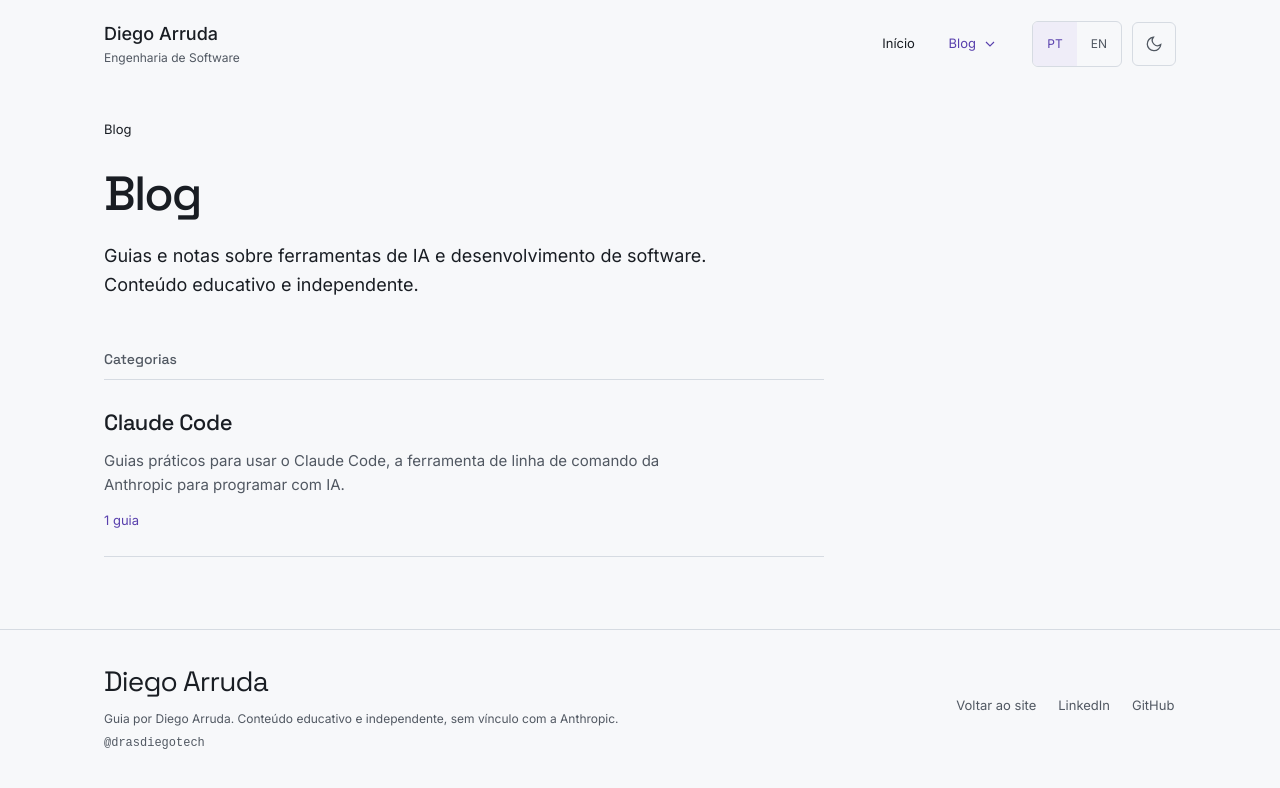
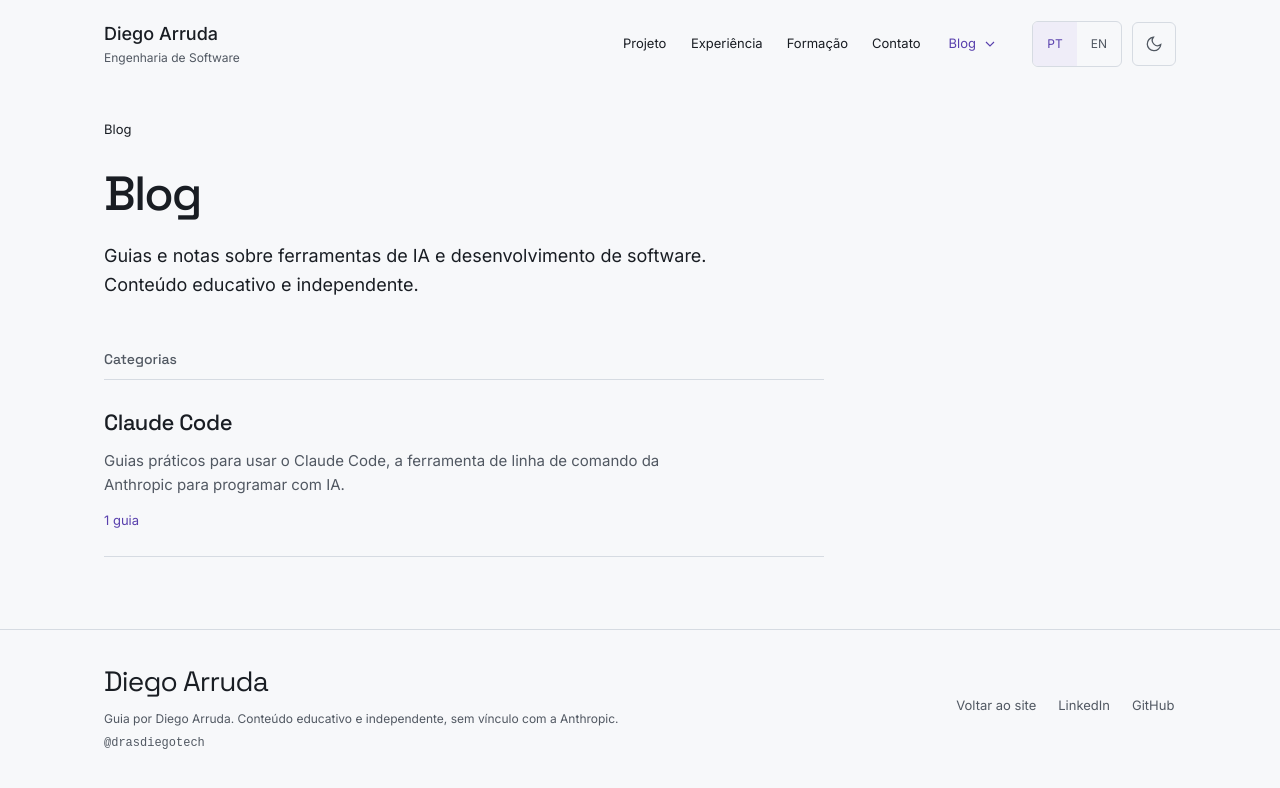
Before and after one commit to drasdiego/drasdiego-site, a Next.js app: page /blog in a window 1280 px wide. Shown: the top 788 px of the page. Built offline with nearby package versions, Linux system fonts and the light colour scheme.

Commit message:
feat(blog): menu completo do site no cabeçalho do blog e menu Blog com setinha na home

```diff
--- /dev/null
+++ b/components/BlogMenu.tsx
@@ -0,0 +1,68 @@
+'use client';
+
+import { useEffect, useId, useRef, useState } from 'react';
+import Link from 'next/link';
+import { usePathname } from 'next/navigation';
+import type { BlogMenuData } from '@/lib/blog-menu';
+
+export function BlogMenu({ data }: { data: BlogMenuData }) {
+  const pathname = usePathname();
+  const panelId = useId();
+  const [open, setOpen] = useState(false);
+  const box = useRef<HTMLDivElement>(null);
+  const button = useRef<HTMLButtonElement>(null);
+
+  useEffect(() => {
+    setOpen(false);
+  }, [pathname]);
+
+  useEffect(() => {
+    if (!open) return;
+    const onKeyDown = (event: KeyboardEvent) => {
+      if (event.key !== 'Escape') return;
+      setOpen(false);
+      button.current?.focus();
+    };
+    const onPointer = (event: MouseEvent | TouchEvent) => {
+      if (box.current && !box.current.contains(event.target as Node)) setOpen(false);
+    };
+    document.addEventListener('keydown', onKeyDown);
+    document.addEventListener('mousedown', onPointer);
+    document.addEventListener('touchstart', onPointer);
+    return () => {
+      document.removeEventListener('keydown', onKeyDown);
+      document.removeEventListener('mousedown', onPointer);
+      document.removeEventListener('touchstart', onPointer);
+    };
+  }, [open]);
+
+  return (
+    <div
+      ref={box}
+      className="blog-menu"
+      onBlur={(event) => {
+        if (open && !box.current?.contains(event.relatedTarget as Node | null)) setOpen(false);
+      }}
+    >
+      <button ref={button} type="button" className="blog-menu-btn" aria-expanded={open} aria-controls={panelId} onClick={() => setOpen((v) => !v)}>
+        <span>{data.label}</span>
+        <svg viewBox="0 0 24 24" fill="none" stroke="currentColor" strokeWidth="1.7" aria-hidden="true" className={open ? 'open' : undefined}>
+          <path d="m6 9 6 6 6-6" />
+        </svg>
+      </button>
+      <div id={panelId} className="blog-menu-panel" hidden={!open}>
+        <Link href={data.rootHref} className="blog-menu-all">{data.allGuides}</Link>
+        {data.categories.map((cat) => (
+          <div key={cat.href} className="blog-menu-cat">
+            <Link href={cat.href}>{cat.name}</Link>
+            <ul>
+              {cat.guides.map((g) => (
+                <li key={g.href}><Link href={g.href}>{g.title}</Link></li>
+              ))}
+            </ul>
+          </div>
+        ))}
+      </div>
+    </div>
+  );
+}
--- a/components/BlogPages.tsx
+++ b/components/BlogPages.tsx
@@ -1,6 +1,7 @@
 import Link from 'next/link';
 import type { Lang } from '@/types';
-import { BLOG_UI, CATEGORIES, blogPaths, blogRoot, blogStructuredData, formatDate, guidesIn } from '@/lib/blog';
+import { BLOG_UI, CATEGORIES, blogPaths, blogRoot, blogStructuredData, buildBlogMenu, formatDate, guidesIn } from '@/lib/blog';
+import { siteSections } from '@/lib/site-nav';
 import type { Block, Category, Guide } from '@/lib/blog';
 import { BlogShell } from './BlogShell';
 import { CopyButton } from './CopyButton';
@@ -78,7 +79,7 @@ export function BlogHomePage({ lang }: { lang: Lang }) {
   const name = ui.blog;
   const json = blogStructuredData(lang, [{ name, sub: '' }]);
   return (
-    <BlogShell lang={lang} paths={blogPaths('')}>
+    <BlogShell lang={lang} paths={blogPaths('')} sections={siteSections(lang)} menu={buildBlogMenu(lang)}>
       <script type="application/ld+json" dangerouslySetInnerHTML={{ __html: json }} />
       <div className="wrap blog-page">
         <Crumbs lang={lang} items={[{ name }]} />
@@ -110,7 +111,7 @@ export function BlogCategoryPage({ lang, category }: { lang: Lang; category: Cat
   const guides = guidesIn(category.slug);
   const json = blogStructuredData(lang, [{ name: ui.blog, sub: '' }, { name: c.name, sub: `/${category.slug}` }]);
   return (
-    <BlogShell lang={lang} paths={blogPaths(`/${category.slug}`)}>
+    <BlogShell lang={lang} paths={blogPaths(`/${category.slug}`)} sections={siteSections(lang)} menu={buildBlogMenu(lang)}>
       <script type="application/ld+json" dangerouslySetInnerHTML={{ __html: json }} />
       <div className="wrap blog-page">
         <Crumbs lang={lang} items={[{ name: ui.blog, href: blogRoot(lang) }, { name: c.name }]} />
@@ -143,7 +144,7 @@ export function BlogGuidePage({ lang, category, guide }: { lang: Lang; category:
     { headline: g.title, description: g.description, published: guide.published },
   );
   return (
-    <BlogShell lang={lang} paths={blogPaths(`/${category.slug}/${guide.slug}`)}>
+    <BlogShell lang={lang} paths={blogPaths(`/${category.slug}/${guide.slug}`)} sections={siteSections(lang)} menu={buildBlogMenu(lang)}>
       <script type="application/ld+json" dangerouslySetInnerHTML={{ __html: json }} />
       <article className="wrap blog-page">
         <Crumbs lang={lang} items={[{ name: ui.blog, href: blogRoot(lang) }, { name: c.name, href: `${blogRoot(lang)}/${category.slug}` }, { name: g.short }]} />
--- a/components/BlogShell.tsx
+++ b/components/BlogShell.tsx
@@ -4,75 +4,33 @@ import { useEffect, useRef, useState } from 'react';
 import Link from 'next/link';
 import { usePathname } from 'next/navigation';
 import type { Lang } from '@/types';
-import { BLOG_HANDLE, BLOG_UI, CATEGORIES, blogRoot, guidesIn } from '@/lib/blog';
+import { BLOG_HANDLE, BLOG_UI } from '@/lib/blog';
+import type { BlogMenuData } from '@/lib/blog-menu';
+import type { NavSection } from '@/lib/site-nav';
 import { LINKS } from '@/lib/icons';
 import { useTweaks } from '@/hooks/useTweaks';
+import { useScrolled } from '@/hooks/useScrolled';
+import { BlogMenu } from './BlogMenu';
 
-function BlogMenu({ lang }: { lang: Lang }) {
-  const ui = BLOG_UI[lang];
-  const pathname = usePathname();
-  const [open, setOpen] = useState(false);
-  const box = useRef<HTMLDivElement>(null);
-  const button = useRef<HTMLButtonElement>(null);
-
-  useEffect(() => {
-    setOpen(false);
-  }, [pathname]);
-
-  useEffect(() => {
-    if (!open) return;
-    const onKeyDown = (event: KeyboardEvent) => {
-      if (event.key !== 'Escape') return;
-      setOpen(false);
-      button.current?.focus();
-    };
-    const onPointer = (event: MouseEvent | TouchEvent) => {
-      if (box.current && !box.current.contains(event.target as Node)) setOpen(false);
-    };
-    document.addEventListener('keydown', onKeyDown);
-    document.addEventListener('mousedown', onPointer);
-    document.addEventListener('touchstart', onPointer);
-    return () => {
-      document.removeEventListener('keydown', onKeyDown);
-      document.removeEventListener('mousedown', onPointer);
-      document.removeEventListener('touchstart', onPointer);
-    };
-  }, [open]);
-
-  return (
-    <div
-      ref={box}
-      className="blog-menu"
-      onBlur={(event) => {
-        if (open && !box.current?.contains(event.relatedTarget as Node | null)) setOpen(false);
-      }}
-    >
-      <button ref={button} type="button" className="blog-menu-btn" aria-expanded={open} aria-controls="blog-menu-panel" onClick={() => setOpen((v) => !v)}>
-        <span>{ui.menu}</span>
-        <svg viewBox="0 0 24 24" fill="none" stroke="currentColor" strokeWidth="1.7" aria-hidden="true" className={open ? 'open' : undefined}>
-          <path d="m6 9 6 6 6-6" />
-        </svg>
-      </button>
-      <div id="blog-menu-panel" className="blog-menu-panel" hidden={!open}>
-        <Link href={blogRoot(lang)} className="blog-menu-all">{ui.allGuides}</Link>
-        {CATEGORIES.map((cat) => (
-          <div key={cat.slug} className="blog-menu-cat">
-            <Link href={`${blogRoot(lang)}/${cat.slug}`}>{cat[lang].name}</Link>
-            <ul>
-              {guidesIn(cat.slug).map((g) => (
-                <li key={g.slug}><Link href={`${blogRoot(lang)}/${cat.slug}/${g.slug}`}>{g[lang].title}</Link></li>
-              ))}
-            </ul>
-          </div>
-        ))}
-      </div>
-    </div>
-  );
-}
-
-export function BlogShell({ lang, paths, children }: { lang: Lang; paths: { pt: string; en: string }; children: React.ReactNode }) {
+export function BlogShell({
+  lang,
+  paths,
+  sections,
+  menu,
+  children,
+}: {
+  lang: Lang;
+  paths: { pt: string; en: string };
+  sections: NavSection[];
+  menu: BlogMenuData;
+  children: React.ReactNode;
+}) {
   const ui = BLOG_UI[lang];
   const { tweaks, set, hydrated } = useTweaks();
+  const scrolled = useScrolled(14);
+  const pathname = usePathname();
+  const [mobileOpen, setMobileOpen] = useState(false);
+  const burger = useRef<HTMLButtonElement>(null);
   const home = lang === 'en' ? '/en' : '/';
 
   useEffect(() => {
@@ -82,22 +40,23 @@ export function BlogShell({ lang, paths, children }: { lang: Lang; paths: { pt:
     root.setAttribute('data-density', tweaks.density);
   }, [hydrated, tweaks.dark, tweaks.density]);
 
-  return (
+  useEffect(() => {
+    setMobileOpen(false);
+  }, [pathname]);
+
+  useEffect(() => {
+    if (!mobileOpen) return;
+    const onKeyDown = (event: KeyboardEvent) => {
+      if (event.key !== 'Escape') return;
+      setMobileOpen(false);
+      burger.current?.focus();
+    };
+    document.addEventListener('keydown', onKeyDown);
+    return () => document.removeEventListener('keydown', onKeyDown);
+  }, [mobileOpen]);
+
+  const controls = () => (
     <>
-      <a className="skip-link" href="#conteudo">{ui.skip}</a>
-      <header className="nav blog-header">
-        <div className="nav-inner">
-          <Link className="brand" href={home}>
-            <span className="bt">
-              <span>Diego Arruda</span>
-              <small>{lang === 'en' ? 'Software Engineering' : 'Engenharia de Software'}</small>
-            </span>
-          </Link>
-          <nav className="blog-nav-links" aria-label={ui.mainNav}>
-            <Link href={home}>{ui.home}</Link>
-            <BlogMenu lang={lang} />
-          </nav>
-          <div className="blog-tools">
       <div className="lang-toggle" role="group" aria-label={ui.language}>
         <Link href={paths.pt} hrefLang="pt-BR" lang="pt-BR" className={lang === 'pt' ? 'on' : ''} aria-current={lang === 'pt' ? 'true' : undefined} aria-label="PT, Português">PT</Link>
         <Link href={paths.en} hrefLang="en" lang="en" className={lang === 'en' ? 'on' : ''} aria-current={lang === 'en' ? 'true' : undefined} aria-label="EN, English">EN</Link>
@@ -114,7 +73,43 @@ export function BlogShell({ lang, paths, children }: { lang: Lang; paths: { pt:
           </svg>
         )}
       </button>
+    </>
+  );
+
+  const links = () => (
+    <>
+      {sections.map((s) => (
+        <Link key={s.id} href={`${home}#${s.id}`}>{s.label}</Link>
+      ))}
+      <BlogMenu data={menu} />
+    </>
+  );
+
+  return (
+    <>
+      <a className="skip-link" href="#conteudo">{ui.skip}</a>
+      <header className={`nav blog-header ${scrolled ? 'scrolled' : ''}`}>
+        <div className="nav-inner">
+          <Link className="brand" href={home}>
+            <span className="bt">
+              <span>Diego Arruda</span>
+              <small>{lang === 'en' ? 'Software Engineering' : 'Engenharia de Software'}</small>
+            </span>
+          </Link>
+          <nav className="nav-links" aria-label={ui.mainNav}>{links()}</nav>
+          <div className="nav-tools">
+            <div className="nav-desktop-controls">{controls()}</div>
           </div>
+          <button ref={burger} type="button" className="icon-btn nav-burger" onClick={() => setMobileOpen((v) => !v)} aria-expanded={mobileOpen} aria-controls="mobile-navigation" aria-label={mobileOpen ? ui.closeMenu : ui.openMenu}>
+            <span>{ui.menuWord}</span>
+            <svg viewBox="0 0 24 24" fill="none" stroke="currentColor" strokeWidth="1.7" aria-hidden="true">
+              <path d={mobileOpen ? 'M6 6l12 12M6 18 18 6' : 'M3 6h18M3 12h18M3 18h18'} />
+            </svg>
+          </button>
+        </div>
+        <div id="mobile-navigation" className="mobile-nav" hidden={!mobileOpen}>
+          <nav className="mobile-nav-links" aria-label={ui.mobileNav}>{links()}</nav>
+          <div className="mobile-controls">{controls()}</div>
         </div>
       </header>
       <main id="conteudo" tabIndex={-1}>{children}</main>
--- a/components/Portfolio.tsx
+++ b/components/Portfolio.tsx
@@ -4,6 +4,8 @@ import { useEffect } from 'react';
 import type { Lang } from '@/types';
 import { CONTENT } from '@/lib/content';
 import { PRESENTATION } from '@/lib/presentation';
+import type { BlogMenuData } from '@/lib/blog-menu';
+import { siteSections } from '@/lib/site-nav';
 import { useTweaks } from '@/hooks/useTweaks';
 import { Nav } from './Nav';
 import { Hero } from './Hero';
@@ -17,7 +19,7 @@ import { Contato } from './Contato';
 import { Footer } from './Footer';
 import { Assistant } from './Assistant';
 
-export function Portfolio({ initialLang }: { initialLang: Lang }) {
+export function Portfolio({ initialLang, blogMenu }: { initialLang: Lang; blogMenu: BlogMenuData }) {
   const { tweaks, set, hydrated } = useTweaks();
   const lang = initialLang;
 
@@ -31,17 +33,12 @@ export function Portfolio({ initialLang }: { initialLang: Lang }) {
   const t = CONTENT[lang];
   const d = PRESENTATION[lang];
 
-  const sections = [
-    { id: 'projetos', label: lang === 'en' ? 'Project' : 'Projeto' },
-    { id: 'experiencia', label: t.nav.exp },
-    { id: 'formacao', label: t.nav.cert },
-    { id: 'contato', label: t.nav.contact },
-  ];
+  const sections = siteSections(lang);
 
   return (
     <>
       <a className="skip-link" href="#conteudo">{d.skip}</a>
-      <Nav t={t} lang={lang} dark={tweaks.dark} toggleTheme={() => set('dark', !tweaks.dark)} sections={sections} />
+      <Nav t={t} lang={lang} dark={tweaks.dark} toggleTheme={() => set('dark', !tweaks.dark)} sections={sections} blogMenu={blogMenu} />
 
       <main id="conteudo">
         <Hero lang={lang} />
--- a/components/SitePage.tsx
+++ b/components/SitePage.tsx
@@ -2,6 +2,7 @@ import { Portfolio } from '@/components/Portfolio';
 import { QualificationsProvider } from '@/hooks/qualificationsContext';
 import { QUAL_SEED, fetchQualificationsServer } from '@/services/sheets';
 import { buildStructuredData } from '@/lib/seo';
+import { buildBlogMenu } from '@/lib/blog';
 import type { Lang, Qualification } from '@/types';
 
 const REVALIDATE = 600;
@@ -19,7 +20,7 @@ export async function SitePage({ lang }: { lang: Lang }) {
     <>
       <script type="application/ld+json" dangerouslySetInnerHTML={{ __html: structuredDataJson }} />
       <QualificationsProvider initial={initial}>
-        <Portfolio initialLang={lang} />
+        <Portfolio initialLang={lang} blogMenu={buildBlogMenu(lang)} />
       </QualificationsProvider>
     </>
   );
--- /dev/null
+++ b/lib/blog-menu.ts
@@ -0,0 +1,6 @@
+export interface BlogMenuData {
+  label: string;
+  allGuides: string;
+  rootHref: string;
+  categories: { name: string; href: string; guides: { title: string; href: string }[] }[];
+}
--- a/lib/blog.ts
+++ b/lib/blog.ts
@@ -2,6 +2,7 @@ import type { Metadata } from 'next';
 import type { Lang } from '@/types';
 import { SEO, SITE_URL } from './seo';
 import { TRIBUNAL } from './blog-tribunal';
+import type { BlogMenuData } from './blog-menu';
 
 export type Block =
   | { k: 'p'; v: string; muted?: boolean }
@@ -57,7 +58,10 @@ export const BLOG_UI = {
     blog: 'Blog',
     menu: 'Blog',
     allGuides: 'Todos os guias',
-    home: 'Início',
+    mobileNav: 'Navegação móvel',
+    menuWord: 'Menu',
+    openMenu: 'Abrir menu',
+    closeMenu: 'Fechar menu',
     skip: 'Pular para o conteúdo',
     crumbs: 'Trilha de navegação',
     mainNav: 'Navegação principal',
@@ -82,7 +86,10 @@ export const BLOG_UI = {
     blog: 'Blog',
     menu: 'Blog',
     allGuides: 'All guides',
-    home: 'Home',
+    mobileNav: 'Mobile navigation',
+    menuWord: 'Menu',
+    openMenu: 'Open menu',
+    closeMenu: 'Close menu',
     skip: 'Skip to content',
     crumbs: 'Breadcrumb',
     mainNav: 'Main navigation',
@@ -111,6 +118,20 @@ export function blogRoot(lang: Lang): string {
 
 export function blogPaths(sub: string): { pt: string; en: string } {
   return { pt: `/blog${sub}`, en: `/en/blog${sub}` };
+}
+
+export function buildBlogMenu(lang: Lang): BlogMenuData {
+  const root = blogRoot(lang);
+  return {
+    label: BLOG_UI[lang].menu,
+    allGuides: BLOG_UI[lang].allGuides,
+    rootHref: root,
+    categories: CATEGORIES.map((cat) => ({
+      name: cat[lang].name,
+      href: `${root}/${cat.slug}`,
+      guides: guidesIn(cat.slug).map((g) => ({ title: g[lang].title, href: `${root}/${cat.slug}/${g.slug}` })),
+    })),
+  };
 }
 
 export function findCategory(slug: string): Category | undefined {
--- /dev/null
+++ b/lib/site-nav.ts
@@ -0,0 +1,17 @@
+import type { Lang } from '@/types';
+import { CONTENT } from './content';
+
+export interface NavSection {
+  id: string;
+  label: string;
+}
+
+export function siteSections(lang: Lang): NavSection[] {
+  const t = CONTENT[lang];
+  return [
+    { id: 'projetos', label: lang === 'en' ? 'Project' : 'Projeto' },
+    { id: 'experiencia', label: t.nav.exp },
+    { id: 'formacao', label: t.nav.cert },
+    { id: 'contato', label: t.nav.contact },
+  ];
+}
```
Also changed, not shown: components/Nav.tsx (+6 -8 lines), app/globals.css. Lines whose indentation alone changed are shown as unchanged.
